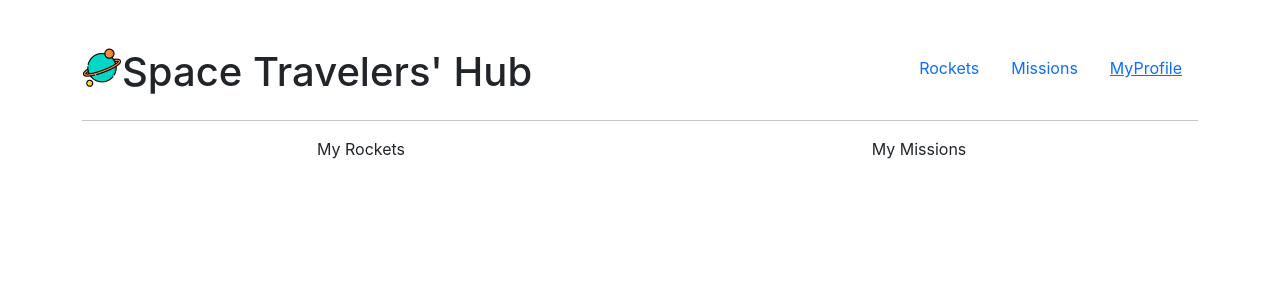
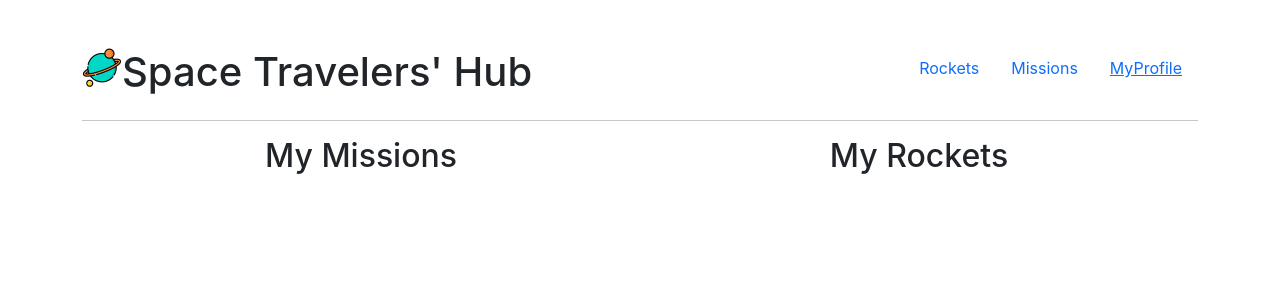
Before and after one commit to JasemDuncan/space-travelers-hub, a React (Create React App) app: page /MyProfile in a window 1280 px wide. Shown: the top 300 px of the page. Built offline with nearby package versions, Linux system fonts and the light colour scheme.

Commit message:
add style

```diff
--- a/src/components/MyProfile.js
+++ b/src/components/MyProfile.js
@@ -13,15 +13,25 @@ const MyProfile = () => {
       <div className="container">
         <div className="row align-items-start">
           <div className="col-6 text-center">
-            My Rockets
-            {rocketsBooked.map((rocket) => (
-              <h3 key={rocket.id}>{rocket.name}</h3>
+            <h2>My Missions</h2>
+            {missionsBooked.map((mission) => (
+              <div className="card text-white bg-success mb-3" key={mission.id}>
+                <div className="card-header">{mission.name}</div>
+                <div className="card-body">
+                  <p className="card-text text-truncate">{mission.description}</p>
+                </div>
+              </div>
             ))}
           </div>
           <div className="col-6 text-center">
-            My Missions
-            {missionsBooked.map((mission) => (
-              <h3 key={mission.id}>{mission.name}</h3>
+            <h2>My Rockets</h2>
+            {rocketsBooked.map((rocket) => (
+              <div className="card text-white bg-info mb-3" key={rocket.id}>
+                <div className="card-header">{rocket.name}</div>
+                <div className="card-body">
+                  <p className="card-text text-truncate">{rocket.description}</p>
+                </div>
+              </div>
             ))}
           </div>
         </div>
```
